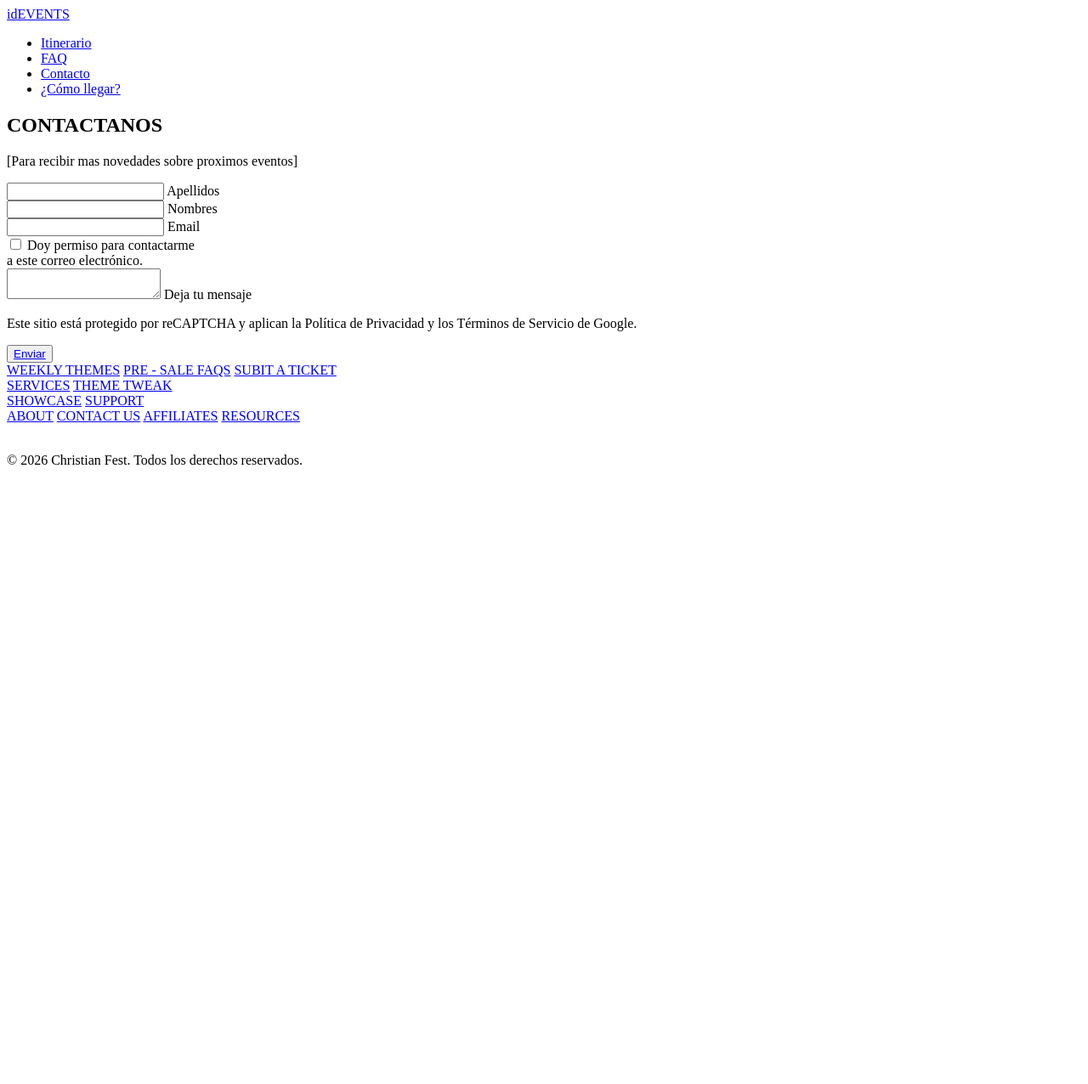
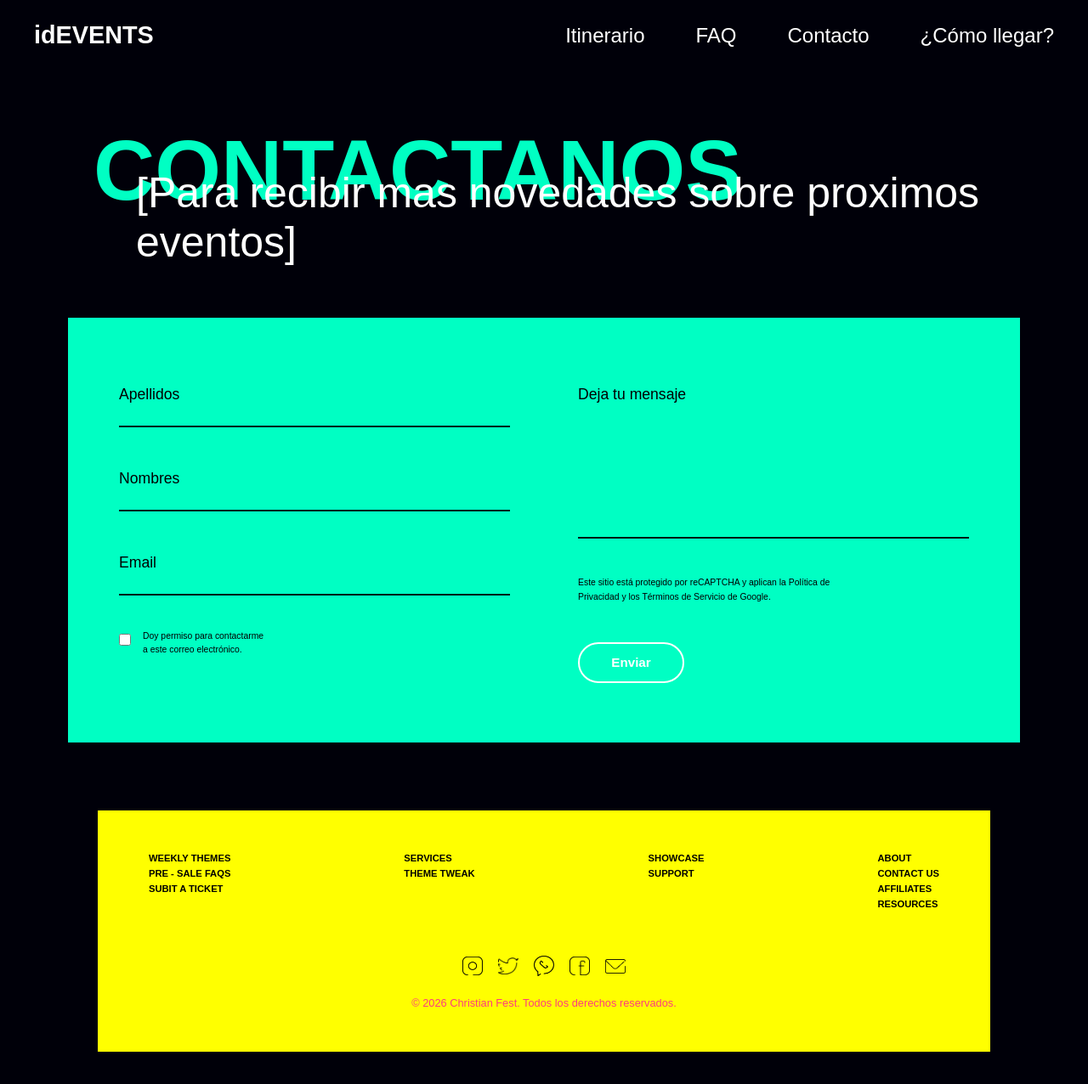
Before and after one commit to vivianabaumgratz/Parcial-02-Composici-n-Digital, a plain HTML site: page html/contactanos.html in a window 1280 px wide. Shown: the whole page at 85% size. Before the commit the page ends 800 px from the top, so only its background shows below. Drawn offline with Linux system fonts and the light colour scheme; the site is published under a folder, as on GitHub Pages, so addresses that start at the root find nothing; a web font is replaced by a local one.

Commit message:
Update contactanos.html

```diff
--- a/html/contactanos.html
+++ b/html/contactanos.html
@@ -3,19 +3,19 @@
 <head>
   <meta charset="UTF-8">
   <title>Christ Fest</title>
-  <link rel="stylesheet" href="/css/global.css">
+  <link rel="stylesheet" href="../css/global.css">
   <link rel="stylesheet" href="https://use.typekit.net/eft0ddk.css">
   <link rel="stylesheet" href="https://use.typekit.net/eft0ddk.css">
   <link rel="stylesheet" href="https://use.typekit.net/eft0ddk.css">
 </head>
 <body>
 <nav class="navegador">
-  <div class="logo"><a href="/index.html">idEVENTS</a></div>
+  <div class="logo"><a href="../index.html">idEVENTS</a></div>
 <ul>
-  <li><a href="/html/Itinerario.html">Itinerario</a></li>
-   <li><a href="/html/FAQ.html">FAQ</a></li>
-  <li><a href="/html/contactanos.html">Contacto</a></li>
-  <li><a href="/html/llegar.html">¿Cómo llegar?</a></li>
+  <li><a href="../html/Itinerario.html">Itinerario</a></li>
+   <li><a href="../html/FAQ.html">FAQ</a></li>
+  <li><a href="../html/contactanos.html">Contacto</a></li>
+  <li><a href="../html/llegar.html">¿Cómo llegar?</a></li>
 </ul>
 </nav>
 
@@ -56,7 +56,7 @@
             Este sitio está protegido por reCAPTCHA y aplican la Política de
             Privacidad y los Términos de Servicio de Google.
           </p>
-          <button><a href="/html/mensajenviado.html">Enviar</a></button>
+          <button><a href="./html/mensajenviado.html">Enviar</a></button>
         </div>
       </form>
     </div>
@@ -86,11 +86,11 @@
     </div>
 
     <div class="redes">
-      <a href="#"><img src="/Fotos/redes-07.png" alt=""></a>
-      <a href="#"><img src="/Fotos/redes-08.png" alt=""></a>
-      <a href="#"><img src="/Fotos/redes-09.png" alt=""></a>
-      <a href="#"><img src="/Fotos/redes-10.png" alt=""></a>
-      <a href="#"><img src="/Fotos/redes-11.png" alt=""></a>
+      <a href="#"><img src="../Fotos/redes-07.png" alt=""></a>
+      <a href="#"><img src="../Fotos/redes-08.png" alt=""></a>
+      <a href="#"><img src="../Fotos/redes-09.png" alt=""></a>
+      <a href="#"><img src="../Fotos/redes-10.png" alt=""></a>
+      <a href="#"><img src="../Fotos/redes-11.png" alt=""></a>
     </div>
 
     <p class="copyright">
@@ -99,9 +99,9 @@
   </div>
 </footer>
 
-  <script src="/js/script.js"></script>
-  <script src="/js/script1.js"></script>
-<script src="/js/script2.js"></script>
+  <script src="../js/script.js"></script>
+  <script src="../js/script1.js"></script>
+<script src="../js/script2.js"></script>
 <script>
 document.addEventListener("DOMContentLoaded", function() {
     document.getElementById("viernes").style.display = "block";
```
